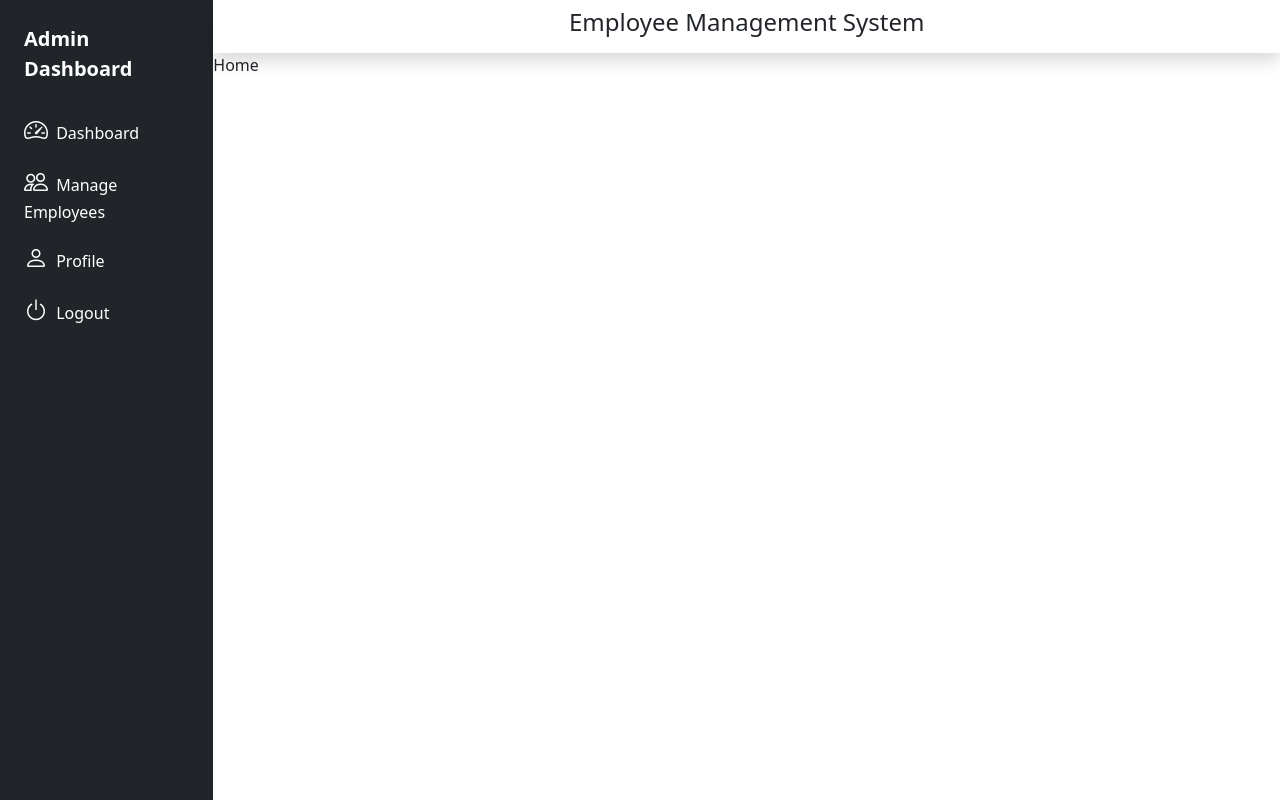
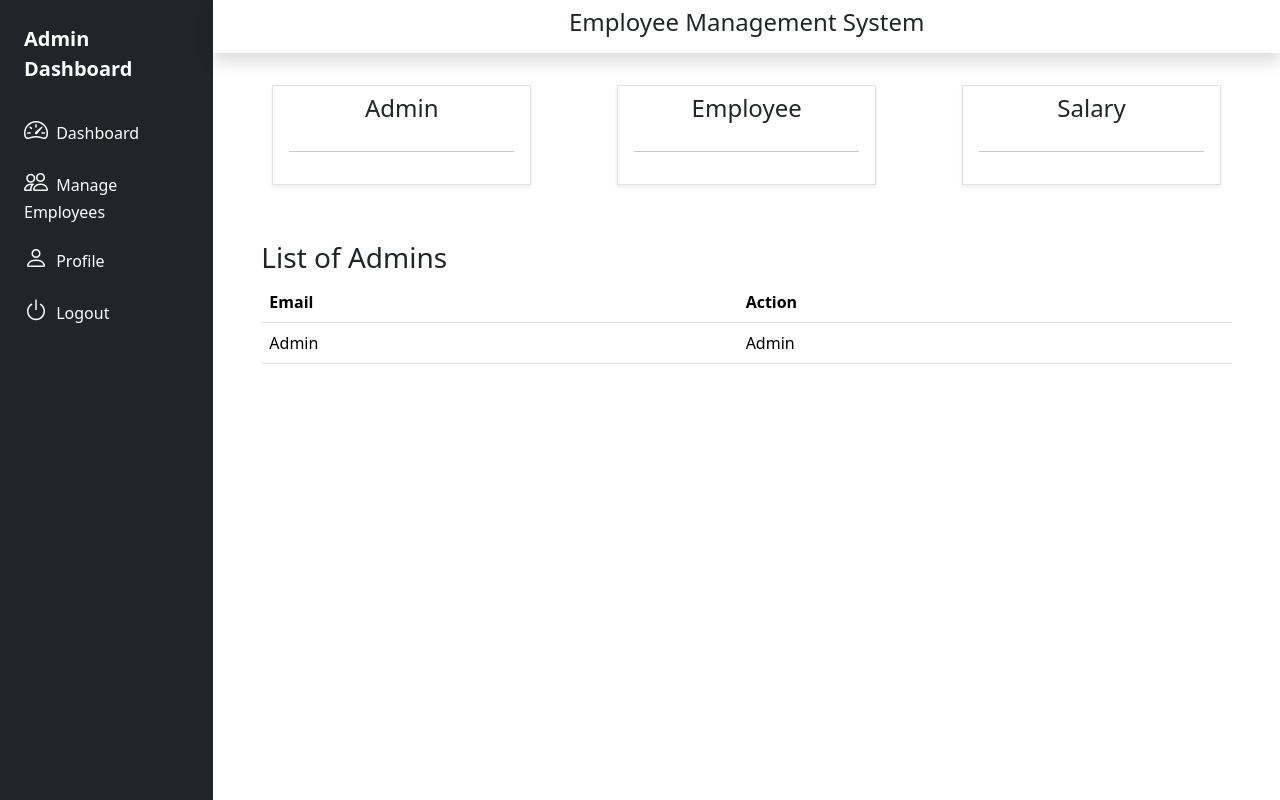
Before and after one commit to yeabtsega45/Admin-Dashboard, a React (Vite) app in the folder frontend/: page / in a window 1280 px wide. Built offline with nearby package versions, Linux system fonts and the light colour scheme; no server answers.

Commit message:
admin home page

```diff
--- a/frontend/src/Home.jsx
+++ b/frontend/src/Home.jsx
@@ -1,5 +1,53 @@
+// import axios from "axios";
+// import { useEffect, useState } from "react";
+
 function Home() {
-  return <div>Home</div>;
+  return (
+    <div>
+      <div className="p-3 d-flex justify-content-around mt-3">
+        <div className="px-3 pt-2 pb-3 border shadow-sm w-25">
+          <div className="text-center pb-1">
+            <h4>Admin</h4>
+          </div>
+          <hr />
+          <div className="">{/* <h5>Total: {adminCount}</h5> */}</div>
+        </div>
+        <div className="px-3 pt-2 pb-3 border shadow-sm w-25">
+          <div className="text-center pb-1">
+            <h4>Employee</h4>
+          </div>
+          <hr />
+          <div className="">{/* <h5>Total: {employeeCount}</h5> */}</div>
+        </div>
+        <div className="px-3 pt-2 pb-3 border shadow-sm w-25">
+          <div className="text-center pb-1">
+            <h4>Salary</h4>
+          </div>
+          <hr />
+          <div className="">{/* <h5>Total: {salary}</h5> */}</div>
+        </div>
+      </div>
+
+      {/* List of admin  */}
+      <div className="mt-4 px-5 pt-3">
+        <h3>List of Admins</h3>
+        <table className="table">
+          <thead>
+            <tr>
+              <th>Email</th>
+              <th>Action</th>
+            </tr>
+          </thead>
+          <tbody>
+            <tr>
+              <td>Admin</td>
+              <td>Admin</td>
+            </tr>
+          </tbody>
+        </table>
+      </div>
+    </div>
+  );
 }
 
 export default Home;
```
